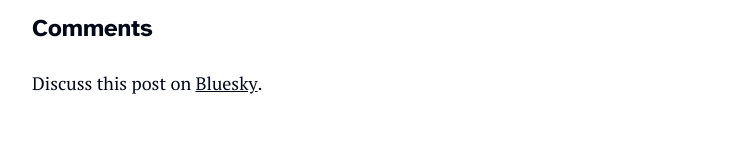
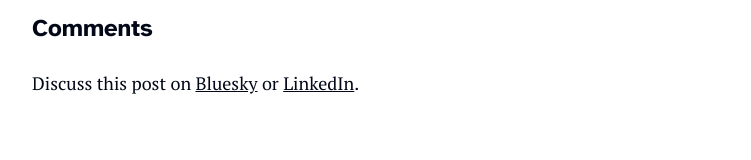
Before and after one commit to drornir/website, an Astro site in the folder astro/my-shadcn/: page /blog/migrated-out-of-github-actions in a window 1280 px wide. Shown: the part 10463-10623 px from the top of the page, without its empty margins (264-1015 px from the left). Built offline with nearby package versions, Linux system fonts and the light colour scheme; Astro itself is replaced by a stand-in of ours.

Commit message:
Add LinkedIn discussion link to blog post

```diff
--- a/astro/my-shadcn/src/content/blog/migrated-out-of-github-actions.md
+++ b/astro/my-shadcn/src/content/blog/migrated-out-of-github-actions.md
@@ -236,4 +236,4 @@ Really, it's been great out of the box. Highly recommend.
 
 ## Comments
 
-Discuss this post on [Bluesky](https://bsky.app/profile/did:plc:lk2y42l2lnl6ibupyezyy6l6/post/3my3u6usxjk2i).
+Discuss this post on [Bluesky](https://bsky.app/profile/did:plc:lk2y42l2lnl6ibupyezyy6l6/post/3my3u6usxjk2i) or [LinkedIn](https://lnkd.in/p/dzewe3GP).
```
